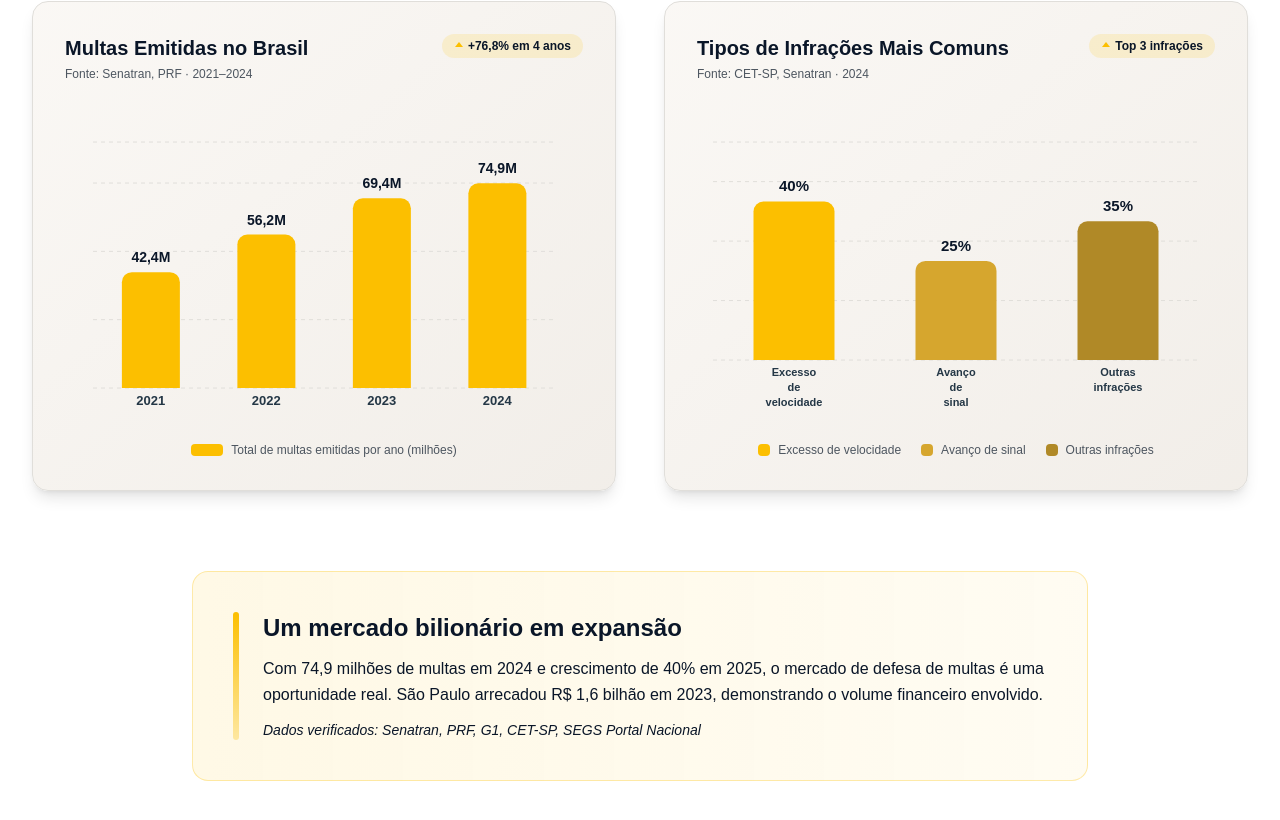
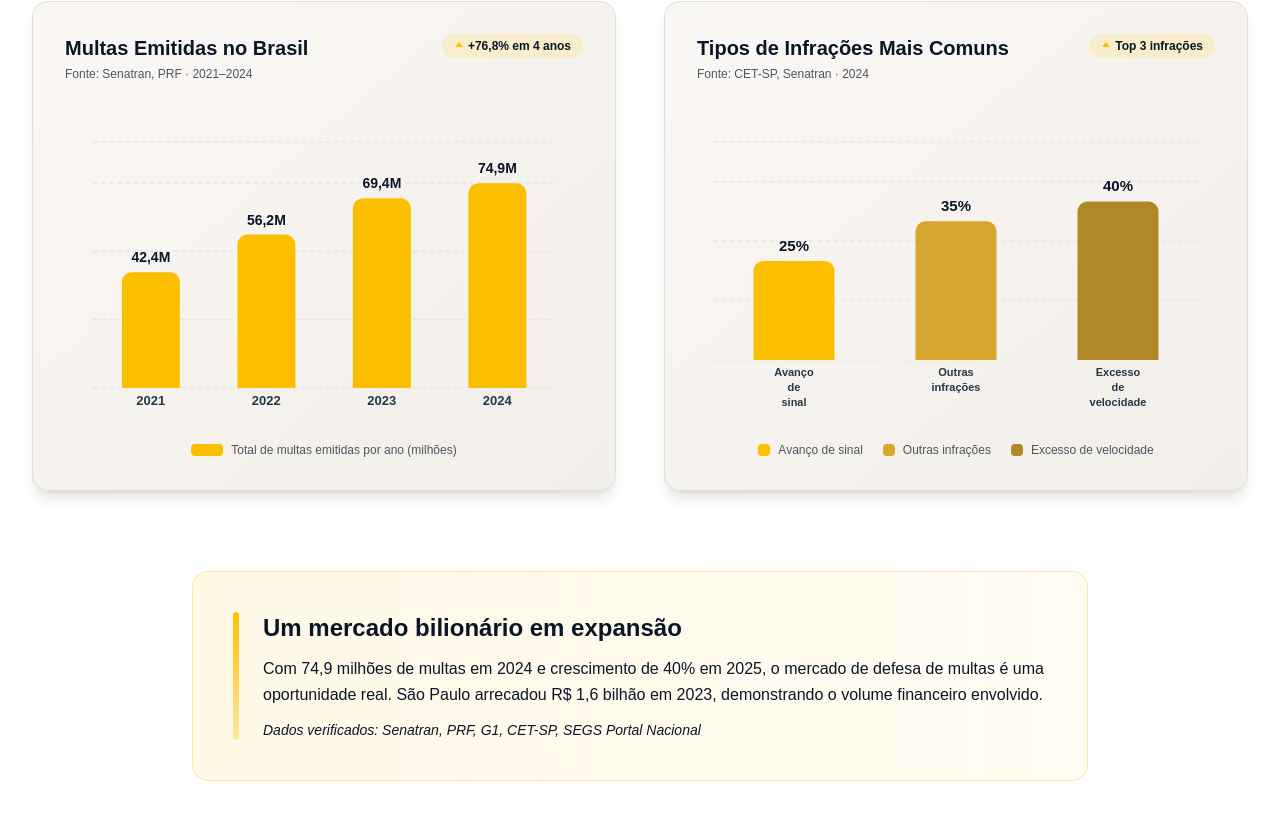
Before and after one commit to MarcelFMartins/lp-help-multas-v2, a React (Vite) app: page / in a window 1280 px wide. Shown: the part 2782-3602 px from the top of the page. Built offline with nearby package versions, Linux system fonts and the light colour scheme.

Commit message:
FIX: GrapichBar GrowthSection

```diff
--- a/src/components/GrowthSection.tsx
+++ b/src/components/GrowthSection.tsx
@@ -183,9 +183,9 @@ export default function GrowthSection() {
   ];
 
   const infracoesData = [
-    { tipo: "Excesso de velocidade", valor: 40 },
     { tipo: "Avanço de sinal", valor: 25 },
     { tipo: "Outras infrações", valor: 35 },
+    { tipo: "Excesso de velocidade", valor: 40 },
   ];
 
   return (
```
